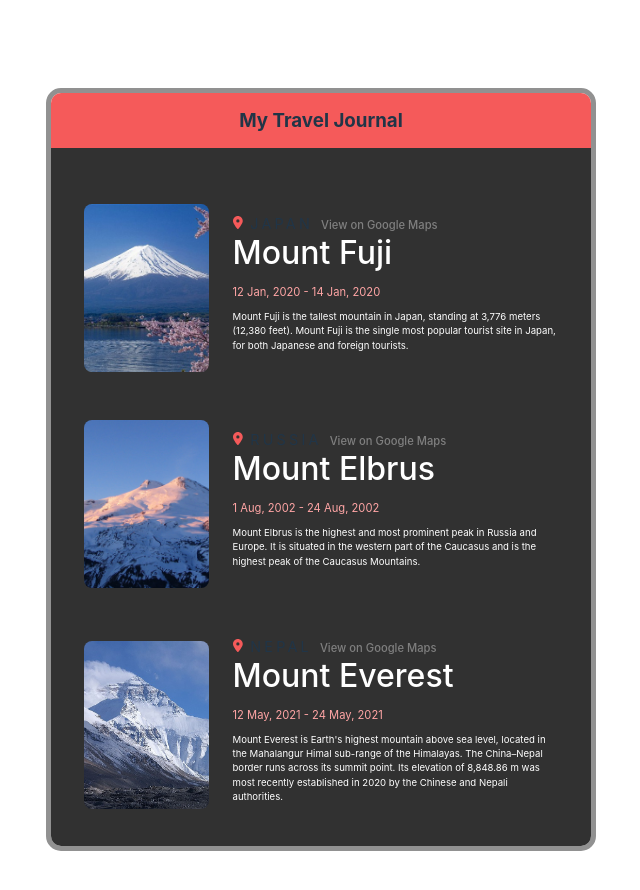
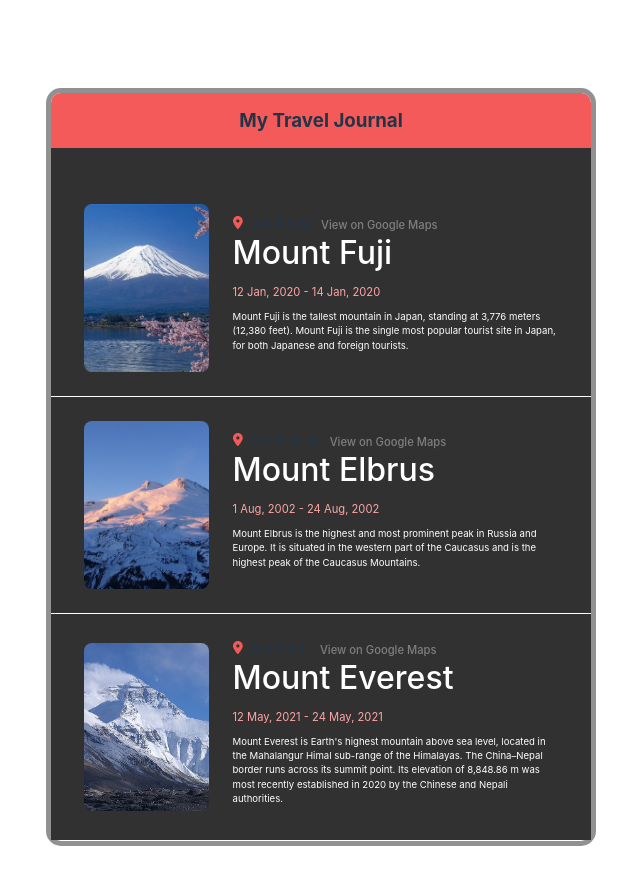
Before and after one commit to evgeniikozhushko/TravelJournal, a React (Vite) app: page / in a window 1280 px wide. Shown: the top 890 px of the page, without its empty margins (319-959 px from the left). Built offline with nearby package versions, Linux system fonts and the light colour scheme.

Commit message:
<hr /> added

```diff
--- a/src/App.css
+++ b/src/App.css
@@ -69,6 +69,17 @@ p {
   background-color: #313131;
   max-height: 704px;
   /* box-shadow: 0 0 1em #00000022; */
+  /* border-bottom: .5px solid rgb(249, 249, 249); */
+}
+
+.main--container--hr {
+  width: 90%;
+  /* background-color: #313131; */
+  margin: 0 auto;
+  border: 0;
+  height: 0;
+  /* border-top: 1px solid rgba(0, 0, 0, 0.1); */
+  border-bottom: .2px solid rgba(255, 255, 255, 0.3);
 }
 
 .main--container:first-child {
--- a/src/components/Card.jsx
+++ b/src/components/Card.jsx
@@ -6,6 +6,7 @@ export default function Card(props) {
     let date = `${props.item.startDate} -  ${props.item.endDate}`
     const isLastCard = props.isLast
     return (
+        <>
             <div className={`main--container ${props.isLast ? 'last-main-container' : ''}`}>
                 <img src={`../images/${props.item.imageUrl}`} className="card--image" />
                 <div className="card--stats">
@@ -17,5 +18,8 @@ export default function Card(props) {
                     <p className="card--description">{props.item.description}</p>
                 </div>
             </div>
+            <hr className='main--container--hr'/>
+        </>
+
     )
 }
```
Lines whose indentation alone changed are shown as unchanged.
